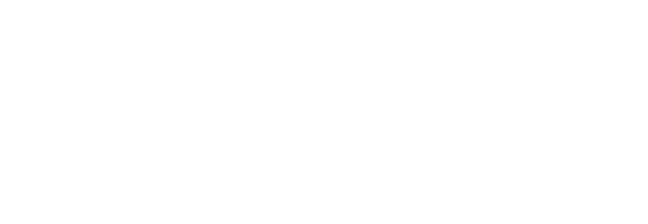
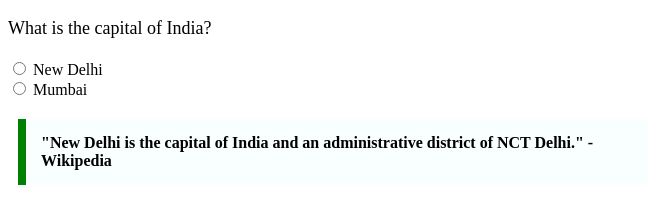
Before and after one commit to acciojob/trivia-SuryabhanRana, a website: page main.html in a window 1280 px wide. Shown: the whole page, without its empty margins (0-648 px from the left). Drawn offline with Linux system fonts and the light colour scheme.

Commit message:
created a submission

```diff
--- a/main.html
+++ b/main.html
@@ -10,7 +10,19 @@
 	<!-- the entire body must be written by student -->
     <script type="text/javascript" src="./script.js">
 </script>
+<div class="question">
+        <p>What is the capital of India?</p>
+    </div>
+    <div class="options">
+        <input type="radio" name="answer" id="option1" value="New Delhi">
+        <label for="option1">New Delhi</label><br>
 
+        <input type="radio" name="answer" id="option2" value="Mumbai">
+        <label for="option2">Mumbai</label><br>
+    </div>
+    <blockquote class="blockquote">
+        "New Delhi is the capital of India and an administrative district of NCT Delhi." - Wikipedia
+    </blockquote>
 </body>
 
 </html>
--- a/styles.css
+++ b/styles.css
@@ -1,2 +1,19 @@
 
 /* Your CSS Code here. */
+.question {
+            font-size: 18px;
+            margin-bottom: 20px;
+        }
+
+        .options {
+            margin-bottom: 20px;
+        }
+
+        .blockquote {
+            max-width: 600px;
+            margin: 10px;
+            padding: 15px;
+            border-left: 8px solid green;
+            background-color: #f8fffe;
+            font-weight: bold;
+        }
```
